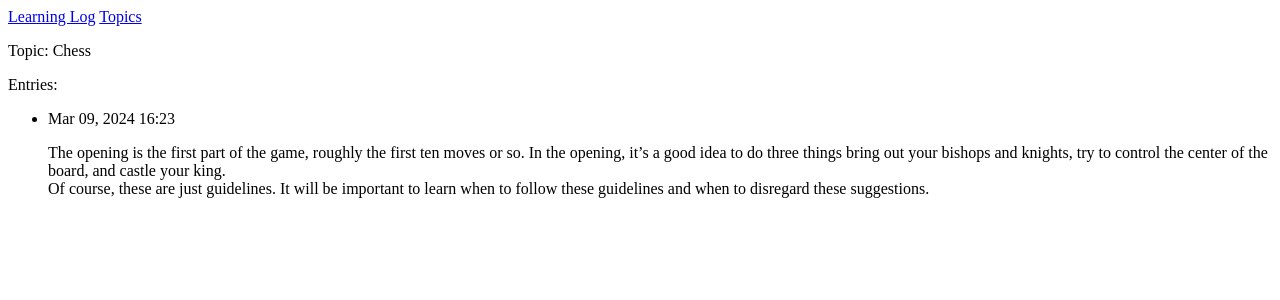
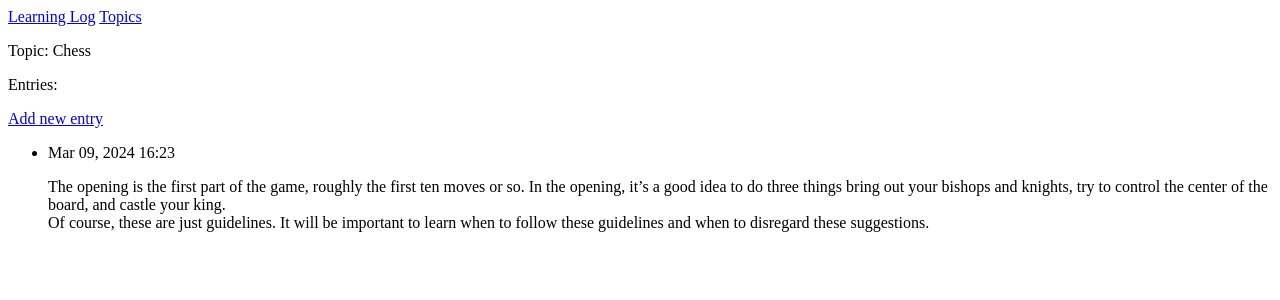
Before and after one commit to darkrho/blog, a Django app: page /topics/1/ in a window 1280 px wide. Shown: the top 300 px of the page. Run offline with Django 5.2, Linux system fonts and the light colour scheme; data comes from the database, SQL or seed files in the repository.

Commit message:
views of entry and topic forms done

```diff
--- a/learning_logs/templates/learning_logs/topic.html
+++ b/learning_logs/templates/learning_logs/topic.html
@@ -2,6 +2,9 @@
 {% block content %}
 <p>Topic: {{ topic.text }}</p>
 <p>Entries:</p>
+<p>
+    <a href="{% url 'learning_logs:new_entry' topic.id %}">Add new entry</a>
+</p>
     <ul>
         {% for entry in entries %}
         <li>
--- a/learning_logs/templates/learning_logs/topics.html
+++ b/learning_logs/templates/learning_logs/topics.html
@@ -14,4 +14,5 @@
     <li>No topics have been added yet.</li>
     {% endfor %}
 </ul>
+<a href="{% url 'learning_logs:new_topic' %}">Add a new topic</a>
 {% endblock content %}
--- a/learning_logs/urls.py
+++ b/learning_logs/urls.py
@@ -9,4 +9,8 @@ urlpatterns = [
     path('topics/', views.topics, name='topics'),
     # Detail page for a single topic.
     path('topics/<int:topic_id>/', views.topic, name='topic'),
+    # Page for adding a new topic
+    path('new_topic/', views.new_topic, name='new_topic'),
+    # Page for adding new entry.
+    path('new_entry/<int:topic_id>/', views.new_entry, name='new_entry'),
 ]
--- a/learning_logs/views.py
+++ b/learning_logs/views.py
@@ -1,5 +1,6 @@
-from django.shortcuts import render
+from django.shortcuts import render, redirect
 from .models import Topic
+from .forms import TopicForm, EntryForm
 
 # Create your views here.
 def index(request):
@@ -20,3 +21,38 @@ def topic(request, topic_id):
     entries = topic.entry_set.order_by('-date_added')
     context = {'topic': topic, 'entries': entries}
     return render(request, 'learning_logs/topic.html', context)
+
+# The New Topic form view
+def new_topic(request):
+    """Add a new topic."""
+    if request.method != 'POST':
+        # No data submitted; create a blank form.
+        form = TopicForm()
+    else:
+        form = TopicForm(data = request.POST)
+        if form.is_valid():
+            form.save()
+            return redirect('learning_logs:topics')
+
+    context = {'form': form}
+    return render(request, 'learning_logs/new_topic.html', context)
+
+# The new Entry form view
+def new_entry(request, topic_id):
+    """Add a new entry for a particular topic."""
+    topic = Topic.objects.get(id=topic_id)
+
+    if request.method != 'POST':
+        # No data submitted; create a blank form
+        form = EntryForm()
+    else:
+        # Post data submitted: process data.
+        form = EntryForm(data=request.Post)
+        if form.is_valid():
+            new_entry = form.save(commit=False)
+            new_entry.topic = topic
+            new_entry.save()
+            return redirect('learning_logs:topic', topic_id=topic_id)
+    # Display a blank or invalid form
+    context = {'topic': topic, 'form': form}
+    return render(request, 'learning_logs/new_entry.html', context)
```
Also changed, not shown: learning_logs/forms.py (added, +15 -0 lines), learning_logs/templates/learning_logs/new_entry.html (added, +14 -0 lines), learning_logs/templates/learning_logs/new_topic.html (added, +12 -0 lines).
